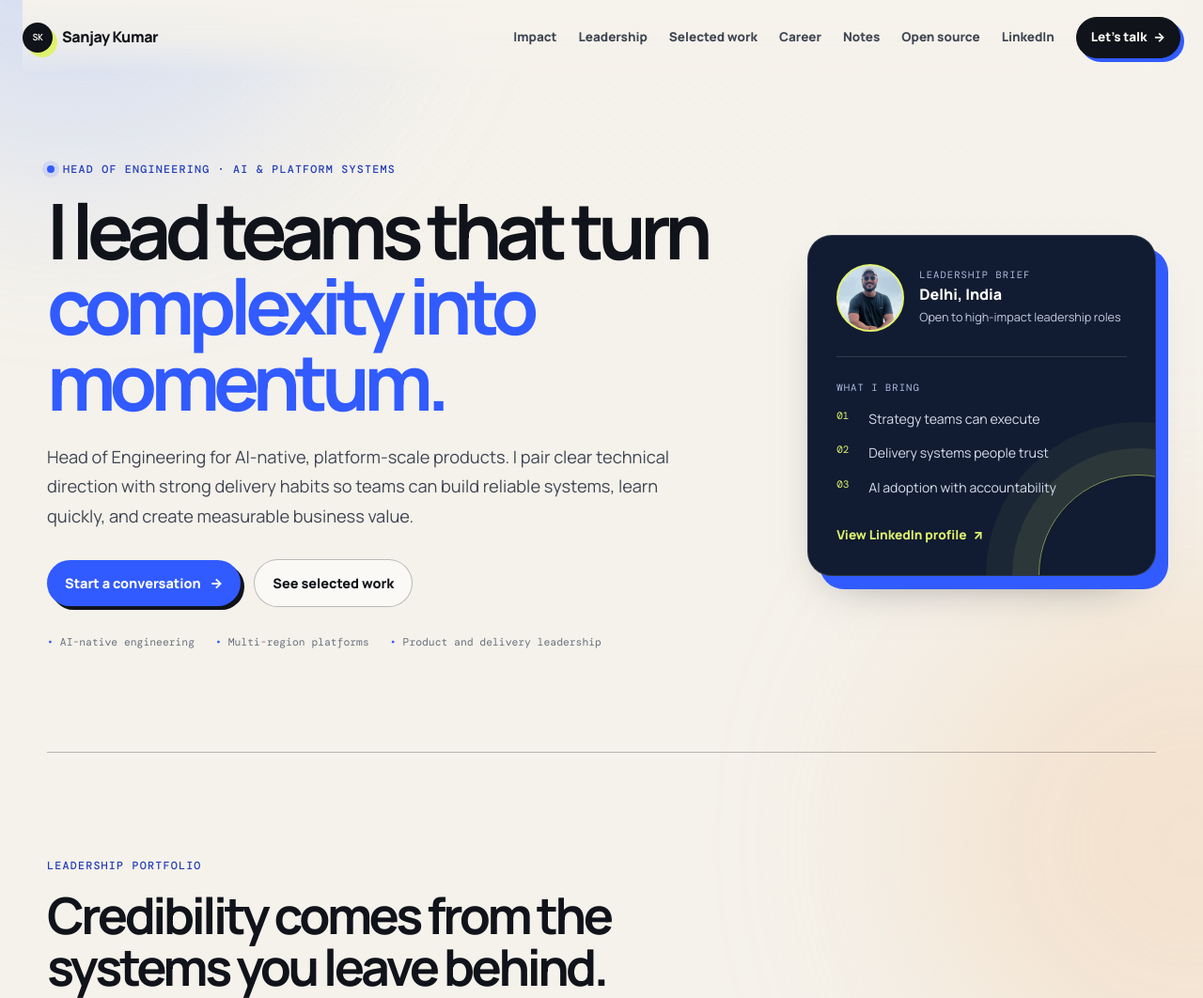
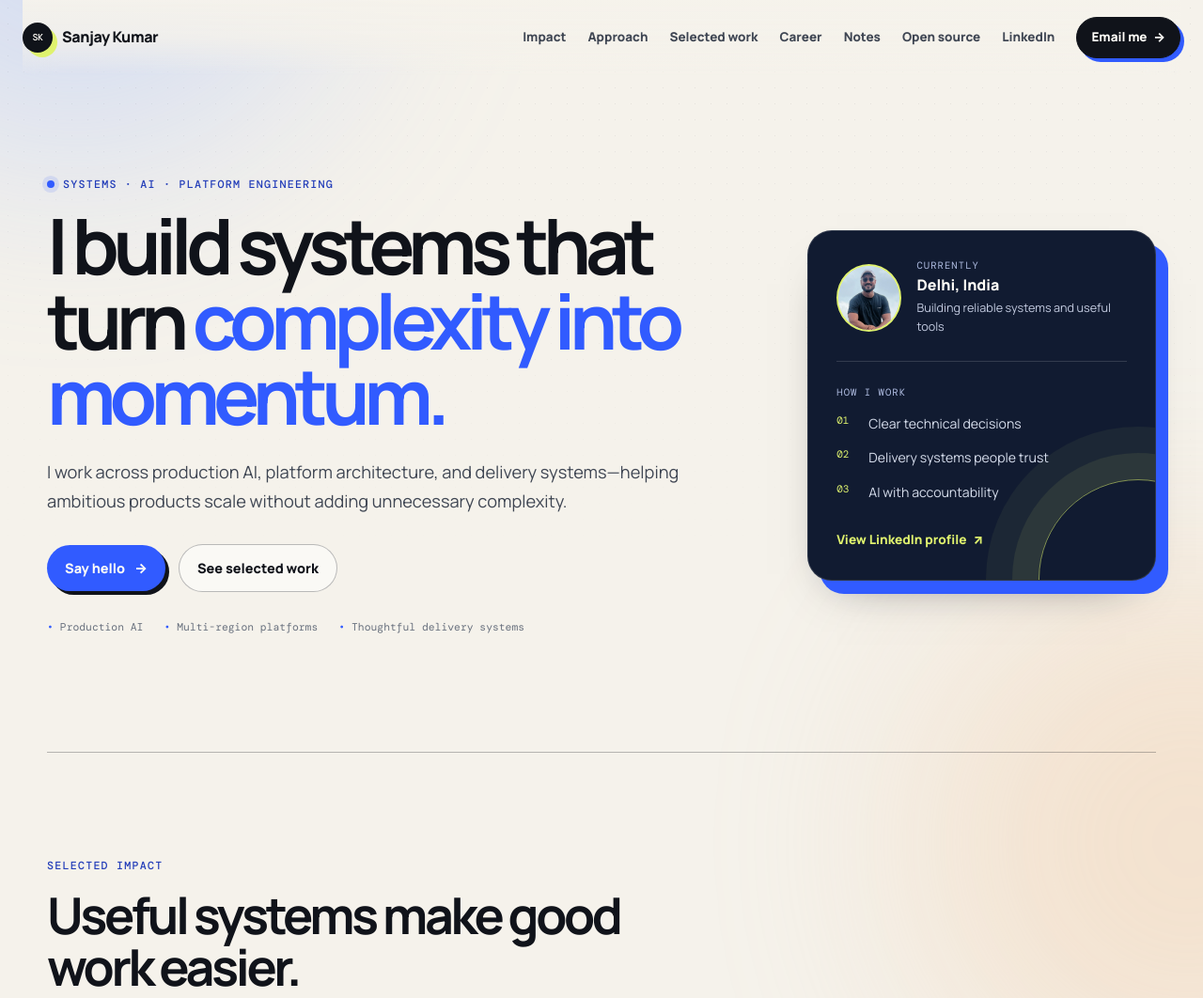
Before and after one commit to sanjoxtech/sanjox-portfolio, a plain HTML site: page index.html in a window 1280 px wide. Shown: the top 1062 px of the page at 94% size. Drawn offline with nearby package versions, Linux system fonts and the light colour scheme.

Commit message:
Tone portfolio as a personal engineering site

```diff
--- a/index.html
+++ b/index.html
@@ -3,14 +3,14 @@
 <head>
   <meta charset="UTF-8">
   <meta name="viewport" content="width=device-width, initial-scale=1.0">
-  <meta name="description" content="Sanjay Kumar is a Head of Engineering and AI platform leader who builds high-performing engineering systems, cloud-native platforms, and production AI products.">
+  <meta name="description" content="Sanjay Kumar builds production AI systems, cloud-native platforms, and the delivery systems behind ambitious products.">
   <meta name="keywords" content="Sanjay Kumar, Head of Engineering, AI platform, engineering leadership, cloud-native, AWS, distributed systems, TMS, agentic AI">
   <meta name="author" content="Sanjay Kumar">
-  <meta property="og:title" content="Sanjay Kumar - Head of Engineering | AI and Platform Systems">
-  <meta property="og:description" content="I build the teams, platforms, and AI systems that let ambitious products scale.">
+  <meta property="og:title" content="Sanjay Kumar — Systems, AI &amp; Platform Engineering">
+  <meta property="og:description" content="Systems, AI, and platform engineering for ambitious products.">
   <meta property="og:type" content="website">
   <meta property="og:url" content="https://sanjox.tech">
-  <title>Sanjay Kumar - Head of Engineering | AI and Platform Systems</title>
+  <title>Sanjay Kumar — Systems, AI &amp; Platform Engineering</title>
   <link rel="preconnect" href="https://fonts.googleapis.com">
   <link rel="preconnect" href="https://fonts.gstatic.com" crossorigin>
   <link href="https://fonts.googleapis.com/css2?family=DM+Mono:wght@400;500&family=Manrope:wght@400;500;600;700;800&display=swap" rel="stylesheet">
@@ -29,30 +29,30 @@
     <button class="menu-toggle" type="button" aria-expanded="false" aria-controls="site-nav">Menu</button>
     <nav class="site-nav" id="site-nav" aria-label="Primary navigation">
       <a href="#impact">Impact</a>
-      <a href="#leadership">Leadership</a>
+      <a href="#leadership">Approach</a>
       <a href="#work">Selected work</a>
       <a href="#career">Career</a>
       <a href="#notes">Notes</a>
       <a href="#open-source">Open source</a>
       <a class="nav-linkedin" href="https://www.linkedin.com/in/sanjoxtech/" target="_blank" rel="noopener noreferrer">LinkedIn</a>
-      <a class="nav-cta" href="mailto:sanjox.tech@gmail.com">Let's talk <span aria-hidden="true">→</span></a>
+      <a class="nav-cta" href="mailto:sanjox.tech@gmail.com">Email me <span aria-hidden="true">→</span></a>
     </nav>
   </header>
 
   <main id="top">
     <section class="hero shell">
       <div class="hero-copy reveal">
-        <p class="eyebrow"><span class="eyebrow-dot"></span> Head of Engineering · AI &amp; Platform Systems</p>
-        <h1>I lead teams that turn <span>complexity into momentum.</span></h1>
-        <p class="hero-summary">Head of Engineering for AI-native, platform-scale products. I pair clear technical direction with strong delivery habits so teams can build reliable systems, learn quickly, and create measurable business value.</p>
+        <p class="eyebrow"><span class="eyebrow-dot"></span> Systems · AI · Platform Engineering</p>
+        <h1>I build systems that turn <span>complexity into momentum.</span></h1>
+        <p class="hero-summary">I work across production AI, platform architecture, and delivery systems—helping ambitious products scale without adding unnecessary complexity.</p>
         <div class="hero-actions">
-          <a class="button button-primary" href="mailto:sanjox.tech@gmail.com">Start a conversation <span aria-hidden="true">→</span></a>
+          <a class="button button-primary" href="mailto:sanjox.tech@gmail.com">Say hello <span aria-hidden="true">→</span></a>
           <a class="button button-secondary" href="#work">See selected work</a>
         </div>
         <ul class="hero-notes" aria-label="Focus areas">
-          <li>AI-native engineering</li>
+          <li>Production AI</li>
           <li>Multi-region platforms</li>
-          <li>Product and delivery leadership</li>
+          <li>Thoughtful delivery systems</li>
         </ul>
       </div>
 
@@ -60,17 +60,17 @@
         <div class="hero-card-top">
           <img src="sanjay.jpg" alt="Sanjay Kumar">
           <div>
-            <p class="card-label">Leadership brief</p>
+            <p class="card-label">Currently</p>
             <p class="card-value">Delhi, India</p>
-            <p class="card-subtle">Open to high-impact leadership roles</p>
+            <p class="card-subtle">Building reliable systems and useful tools</p>
           </div>
         </div>
         <div class="profile-rule"></div>
-        <p class="card-label">What I bring</p>
+        <p class="card-label">How I work</p>
         <ul class="lead-list">
-          <li><span>01</span> Strategy teams can execute</li>
+          <li><span>01</span> Clear technical decisions</li>
           <li><span>02</span> Delivery systems people trust</li>
-          <li><span>03</span> AI adoption with accountability</li>
+          <li><span>03</span> AI with accountability</li>
         </ul>
         <a class="text-link" href="https://www.linkedin.com/in/sanjoxtech/" target="_blank" rel="noopener noreferrer">View LinkedIn profile <span aria-hidden="true">↗</span></a>
       </aside>
@@ -78,8 +78,8 @@
 
     <section class="impact shell" id="impact" aria-labelledby="impact-title">
       <div class="section-heading reveal">
-        <p class="eyebrow">Leadership portfolio</p>
-        <h2 id="impact-title">Credibility comes from the systems you leave behind.</h2>
+        <p class="eyebrow">Selected impact</p>
+        <h2 id="impact-title">Useful systems make good work easier.</h2>
       </div>
       <div class="metrics-grid">
         <article class="metric-card reveal">
@@ -103,7 +103,7 @@
 
     <section class="leadership shell section-grid" id="leadership" aria-labelledby="leadership-title">
       <div class="section-heading reveal">
-        <p class="eyebrow">Leadership approach</p>
+        <p class="eyebrow">How I work</p>
         <h2 id="leadership-title">Make the system clearer for the people inside it.</h2>
       </div>
       <div class="leadership-copy reveal">
@@ -198,8 +198,8 @@
 
     <section class="career shell" id="career" aria-labelledby="career-title">
       <div class="section-heading reveal">
-        <p class="eyebrow">Career spine</p>
-        <h2 id="career-title">A builder's path to engineering leadership.</h2>
+        <p class="eyebrow">Selected experience</p>
+        <h2 id="career-title">A builder's path through systems, products, and platforms.</h2>
       </div>
       <ol class="timeline">
         <li class="reveal">
@@ -219,11 +219,11 @@
 
     <section class="notes shell" id="notes" aria-labelledby="notes-title">
       <div class="section-heading reveal">
-        <p class="eyebrow">Point of view</p>
-        <h2 id="notes-title">The ideas I use to lead engineering.</h2>
+        <p class="eyebrow">Notes from the work</p>
+        <h2 id="notes-title">The principles I return to when the stakes are high.</h2>
       </div>
       <div class="notes-intro reveal">
-        <p>The best leadership sites make their judgment visible, not just their job history. These are the principles I return to when the roadmap is unclear, the system is under pressure, or the next AI initiative needs a real operating model.</p>
+        <p>These are the ideas I return to when the roadmap is unclear, the system is under pressure, or the next AI initiative needs a real operating model.</p>
         <a class="text-link" href="https://www.linkedin.com/in/sanjoxtech/" target="_blank" rel="noopener noreferrer">Follow my thinking on LinkedIn <span aria-hidden="true">↗</span></a>
       </div>
       <div class="notes-grid">
@@ -267,8 +267,8 @@
     </section>
 
     <section class="contact shell reveal" aria-labelledby="contact-title">
-      <p class="eyebrow">Let's build the next system</p>
-      <h2 id="contact-title">Looking for an engineering leader who can connect product ambition to durable execution?</h2>
+      <p class="eyebrow">In the neighborhood</p>
+      <h2 id="contact-title">Got a hard systems problem? I’m always happy to compare notes.</h2>
       <div class="contact-actions">
         <a class="button button-primary" href="mailto:sanjox.tech@gmail.com">sanjox.tech@gmail.com <span aria-hidden="true">→</span></a>
         <a class="text-link" href="https://github.com/sanjoxtech" target="_blank" rel="noopener noreferrer">GitHub profile <span aria-hidden="true">↗</span></a>
@@ -278,7 +278,7 @@
 
   <footer class="site-footer shell">
     <span>© <span id="year"></span> Sanjay Kumar</span>
-    <span>Head of Engineering · AI, Platform, and Delivery</span>
+    <span>Systems, AI, and platform engineering</span>
   </footer>
 
   <script src="script.js"></script>
```
